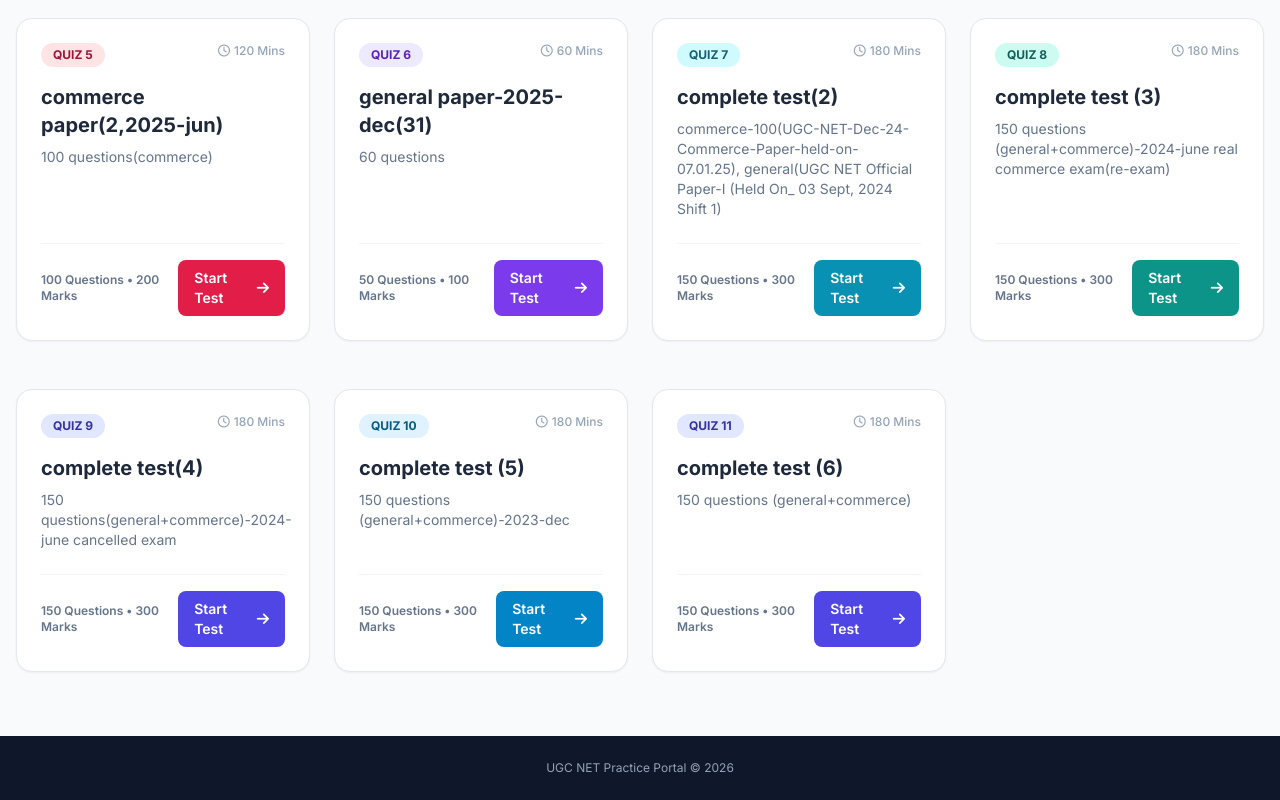
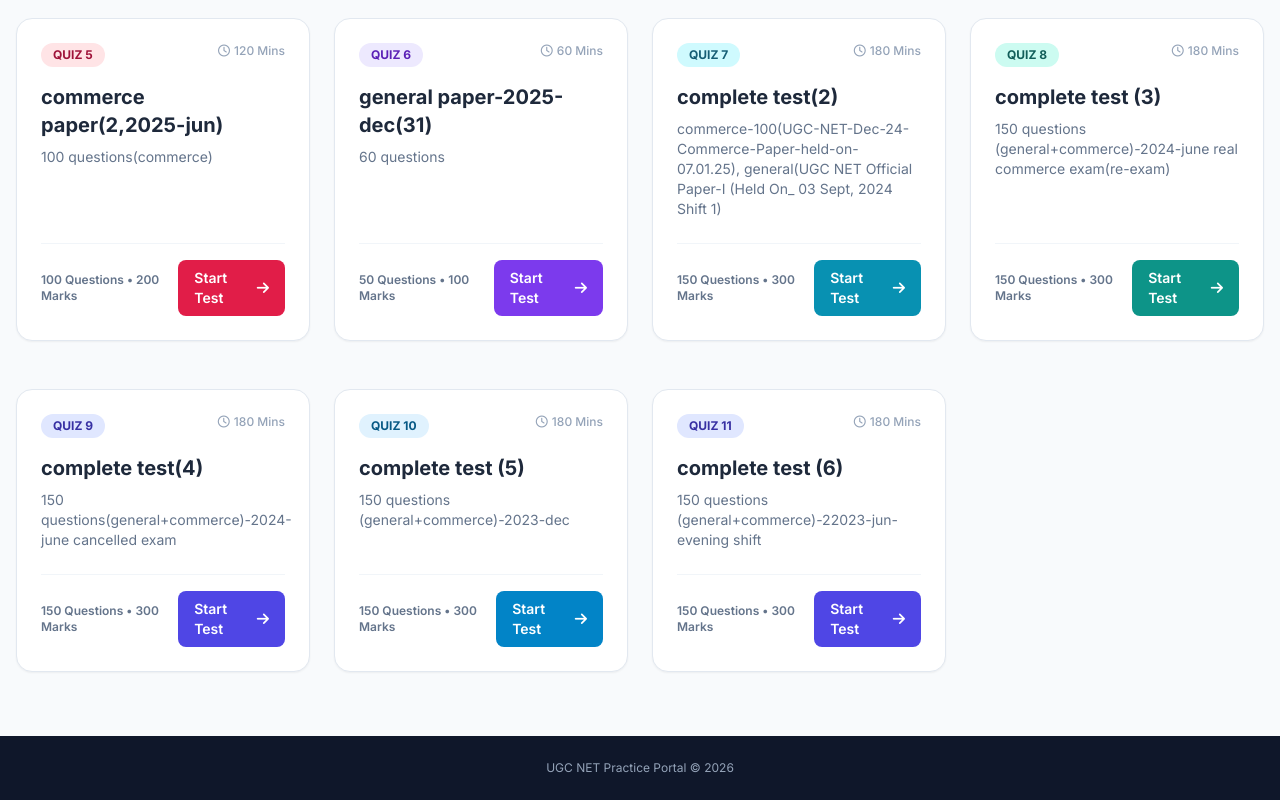
Before and after one commit to abdussalamc/ugc-net, a plain HTML site: page index.html in a window 1280 px wide. Shown: the part 529-1329 px from the top of the page. Drawn offline with nearby package versions, Linux system fonts and the light colour scheme.

Commit message:
Update quiz description in index.html

```diff
--- a/index.html
+++ b/index.html
@@ -228,7 +228,7 @@
             <span class="text-xs text-slate-400 font-medium"><i class="fa-regular fa-clock mr-1"></i>180 Mins</span>
         </div>
         <h3 class="text-xl font-bold text-slate-800 group-hover:text-indigo-600 transition">complete test (6)</h3>
-        <p class="text-slate-500 text-sm mt-2">150 questions (general+commerce)</p>
+        <p class="text-slate-500 text-sm mt-2">150 questions (general+commerce)-22023-jun-evening shift</p>
     </div>
     <div class="mt-6 pt-4 border-t border-slate-100 flex items-center justify-between">
         <span class="text-xs font-semibold text-slate-500">150 Questions • 300 Marks</span>
```
